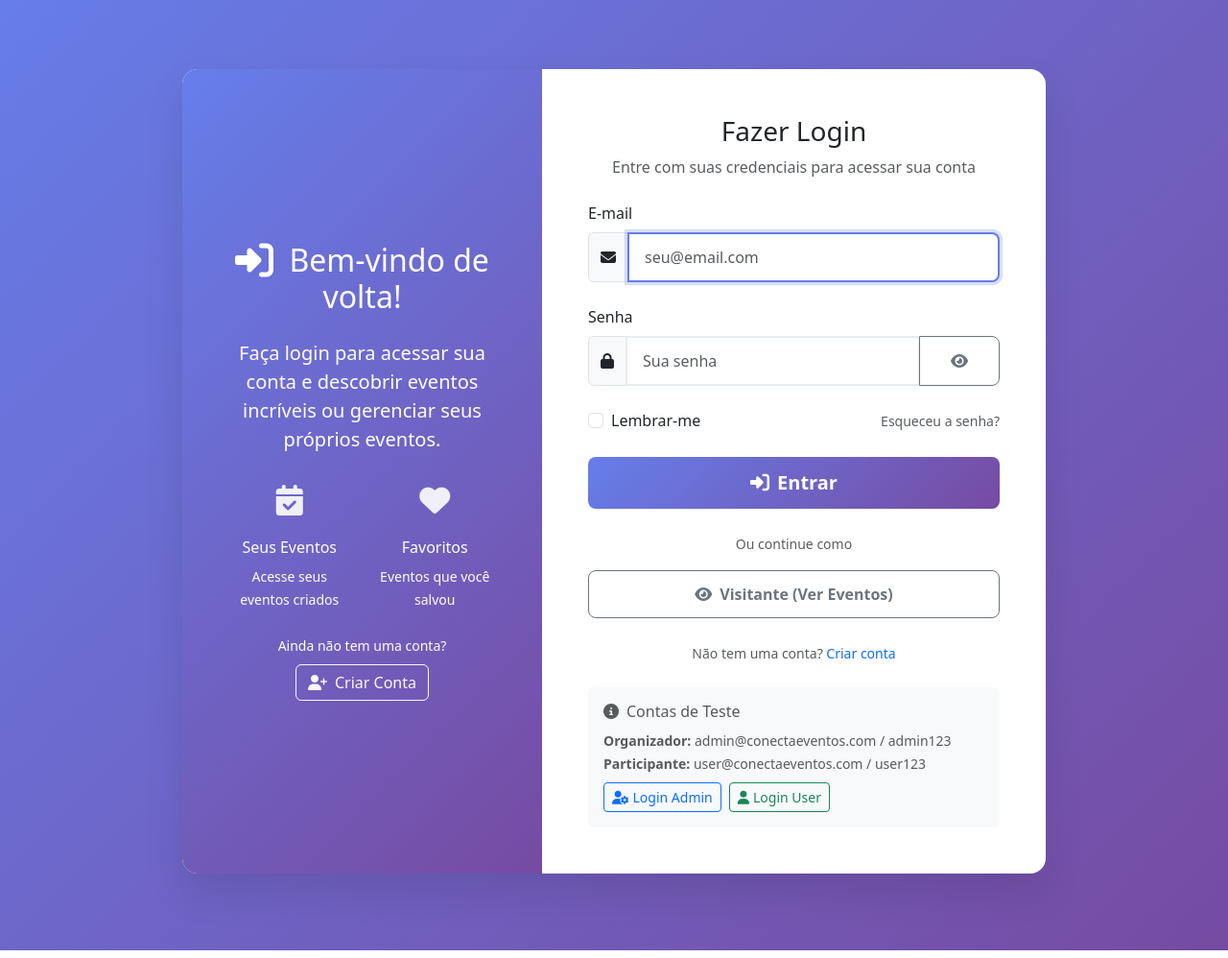
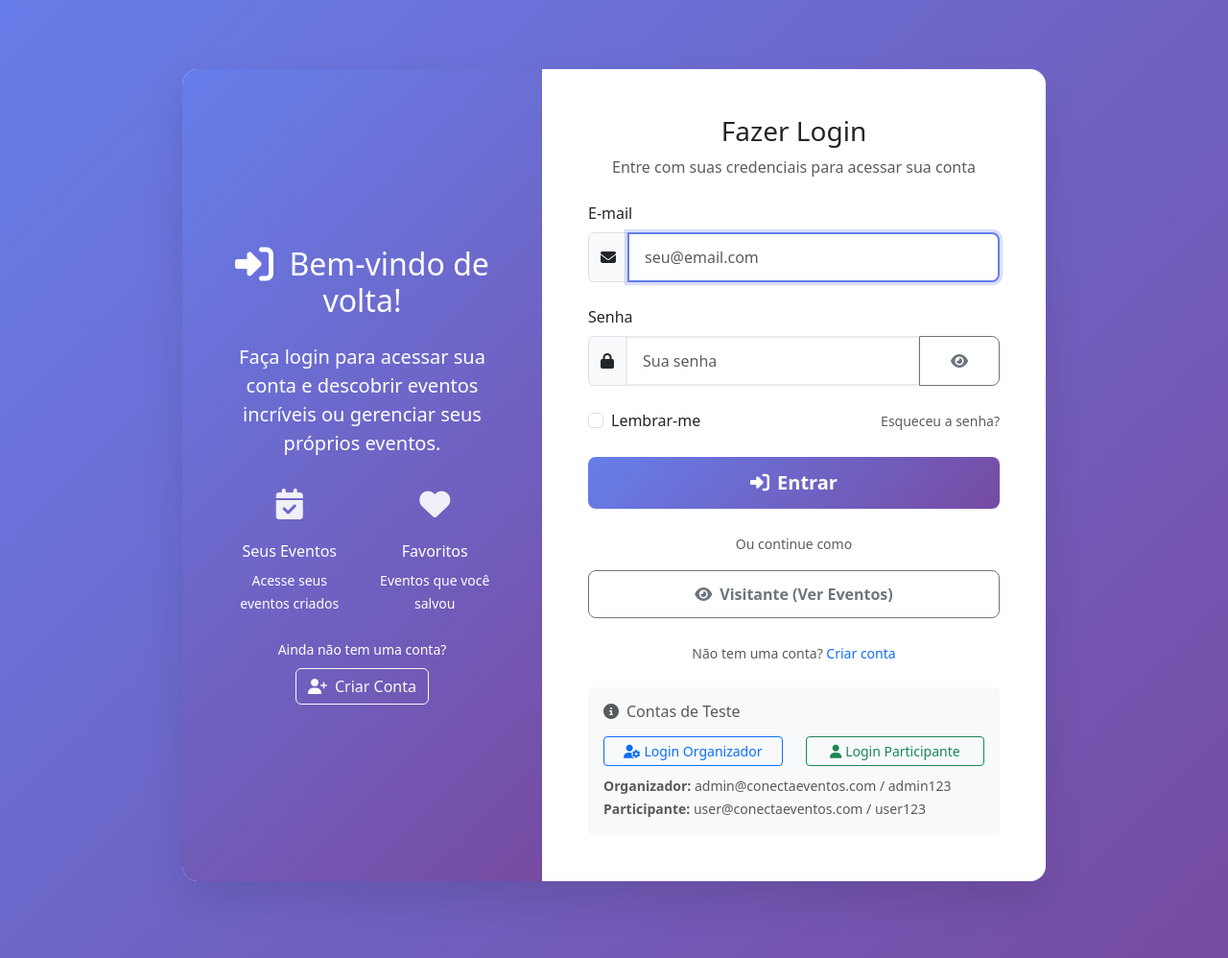
Before and after one commit to J0tav3/conecta-eventos, a PHP site: page /conecta-eventos/views/auth/login.php in a window 1280 px wide. Shown: the part 56-1054 px from the top of the page at 96% size. Run offline with PHP 8.4, Linux system fonts and the light colour scheme; data that the repository does not hold is empty.

Commit message:
fix login simplificado

```diff
--- a/views/auth/login.php
+++ b/views/auth/login.php
@@ -1,68 +1,60 @@
 <?php
 // ==========================================
-// PÁGINA DE LOGIN - VERSÃO CORRIGIDA
+// PÁGINA DE LOGIN - VERSÃO SIMPLIFICADA
 // Local: views/auth/login.php
 // ==========================================
 
-require_once '../../config/config.php';
-require_once '../../includes/session.php';
+// Não incluir outros arquivos que podem dar erro
+// require_once '../../config/config.php';
+// require_once '../../includes/session.php';
 
-// Se já estiver logado, redirecionar
-if (function_exists('isLoggedIn') && isLoggedIn()) {
-    if (function_exists('isOrganizer') && isOrganizer()) {
-        header("Location: ../dashboard/organizer.php");
-    } else {
-        header("Location: ../dashboard/participant.php");
-    }
-    exit;
-}
+session_start();
 
 $title = "Login - Conecta Eventos";
 $error_message = '';
 $success_message = '';
 
-// Processar formulário
+// URL base correta
+$homeUrl = '../../index.php';
+
+// Verificar se veio da página de registro
+if (isset($_GET['registered']) && $_GET['registered'] === '1') {
+    $success_message = "Conta criada com sucesso! Faça login para continuar.";
+}
+
+// Processar formulário (versão simplificada)
 if ($_SERVER['REQUEST_METHOD'] === 'POST') {
-    try {
     $email = trim($_POST['email'] ?? '');
     $senha = $_POST['senha'] ?? '';
 
     if (empty($email) || empty($senha)) {
         $error_message = "Por favor, preencha todos os campos.";
     } else {
-            // Verificar se existe AuthController
-            if (file_exists('../../controllers/AuthController.php')) {
-                require_once '../../controllers/AuthController.php';
-                $authController = new AuthController();
-                $result = $authController->login($email, $senha);
+        // Login temporário com contas demo
+        $demo_accounts = [
+            'admin@conectaeventos.com' => ['senha' => 'admin123', 'tipo' => 'organizador', 'nome' => 'Administrador'],
+            'user@conectaeventos.com' => ['senha' => 'user123', 'tipo' => 'participante', 'nome' => 'Usuário Demo']
+        ];
 
-                if ($result['success']) {
-                    // Redirecionar baseado no tipo de usuário
-                    if ($result['user']['tipo_usuario'] === 'organizador') {
+        if (isset($demo_accounts[$email]) && $demo_accounts[$email]['senha'] === $senha) {
+            // Login bem-sucedido
+            $_SESSION['user_id'] = 1;
+            $_SESSION['user_email'] = $email;
+            $_SESSION['user_name'] = $demo_accounts[$email]['nome'];
+            $_SESSION['user_type'] = $demo_accounts[$email]['tipo'];
+            $_SESSION['logged_in'] = true;
+
+            // Redirecionar baseado no tipo
+            if ($demo_accounts[$email]['tipo'] === 'organizador') {
                 header("Location: ../dashboard/organizer.php");
             } else {
                 header("Location: ../dashboard/participant.php");
             }
             exit;
         } else {
-                    $error_message = $result['message'];
-                }
-            } else {
-                $error_message = "Sistema de autenticação não disponível.";
+            $error_message = "Email ou senha incorretos.";
         }
     }
-    } catch (Exception $e) {
-        error_log("Erro no login: " . $e->getMessage());
-        $error_message = "Erro interno. Tente novamente.";
-    }
-}
-
-// URL base correta - Usar caminho relativo
-$homeUrl = '../../index.php';
-
-// Verificar se veio da página de registro
-if (isset($_GET['registered']) && $_GET['registered'] === '1') {
-    $success_message = "Conta criada com sucesso! Faça login para continuar.";
 }
 ?>
 
@@ -312,11 +304,25 @@ if (isset($_GET['registered']) && $_GET['registered'] === '1') {
                         </div>
                     </form>
 
-                    <!-- Demo Login (opcional) -->
+                    <!-- Demo Login -->
                     <div class="mt-4 p-3 bg-light rounded">
-                        <h6 class="text-muted mb-2">
+                        <h6 class="text-muted mb-3">
                             <i class="fas fa-info-circle me-2"></i>Contas de Teste
                         </h6>
+
+                        <div class="row">
+                            <div class="col-md-6 mb-2">
+                                <button type="button" class="btn btn-sm btn-outline-primary w-100" onclick="fillLogin('admin@conectaeventos.com', 'admin123')">
+                                    <i class="fas fa-user-cog me-1"></i>Login Organizador
+                                </button>
+                            </div>
+                            <div class="col-md-6 mb-2">
+                                <button type="button" class="btn btn-sm btn-outline-success w-100" onclick="fillLogin('user@conectaeventos.com', 'user123')">
+                                    <i class="fas fa-user me-1"></i>Login Participante
+                                </button>
+                            </div>
+                        </div>
+
                         <small class="text-muted">
                             <strong>Organizador:</strong> admin@conectaeventos.com / admin123<br>
                             <strong>Participante:</strong> user@conectaeventos.com / user123
@@ -330,6 +336,12 @@ if (isset($_GET['registered']) && $_GET['registered'] === '1') {
     <script src="https://cdn.jsdelivr.net/npm/bootstrap@5.3.0/dist/js/bootstrap.bundle.min.js"></script>
 
     <script>
+        // Função para preencher login
+        function fillLogin(email, senha) {
+            document.getElementById('email').value = email;
+            document.getElementById('senha').value = senha;
+        }
+
         document.addEventListener('DOMContentLoaded', function() {
             // Toggle password visibility
             const togglePassword = document.getElementById('togglePassword');
@@ -372,36 +384,6 @@ if (isset($_GET['registered']) && $_GET['registered'] === '1') {
 
             // Focus no primeiro campo
             document.getElementById('email').focus();
-
-            // Demo login buttons
-            const emailField = document.getElementById('email');
-            const senhaField = document.getElementById('senha');
-
-            // Adicionar botões de login rápido
-            const demoSection = document.querySelector('.bg-light');
-            if (demoSection) {
-                const adminBtn = document.createElement('button');
-                adminBtn.type = 'button';
-                adminBtn.className = 'btn btn-sm btn-outline-primary me-2 mt-2';
-                adminBtn.innerHTML = '<i class="fas fa-user-cog me-1"></i>Login Admin';
-                adminBtn.onclick = function() {
-                    emailField.value = 'admin@conectaeventos.com';
-                    senhaField.value = 'admin123';
-                };
-
-                const userBtn = document.createElement('button');
-                userBtn.type = 'button';
-                userBtn.className = 'btn btn-sm btn-outline-success mt-2';
-                userBtn.innerHTML = '<i class="fas fa-user me-1"></i>Login User';
-                userBtn.onclick = function() {
-                    emailField.value = 'user@conectaeventos.com';
-                    senhaField.value = 'user123';
-                };
-
-                demoSection.appendChild(document.createElement('br'));
-                demoSection.appendChild(adminBtn);
-                demoSection.appendChild(userBtn);
-            }
         });
     </script>
 </body>
```
Lines whose indentation alone changed are shown as unchanged.
